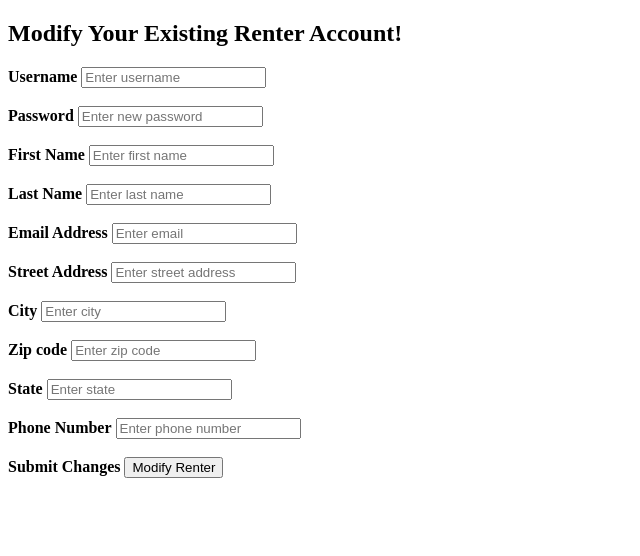
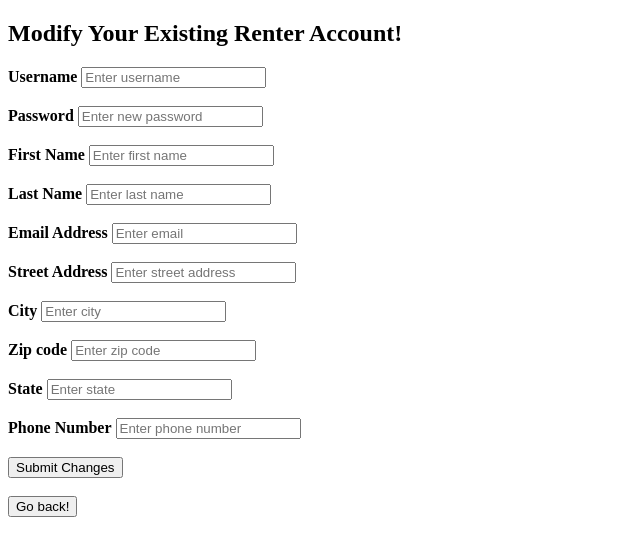
Before and after one commit to aarushiv719/rentaspot, a website: page modifyRenter.html in a window 1280 px wide. Shown: the whole page, without its empty margins (0-640 px from the left). Drawn offline with Linux system fonts and the light colour scheme; no server answers.

Commit message:
Debugged modifyRenter and updated modifyRenter.html

```diff
--- a/modifyRenter.html
+++ b/modifyRenter.html
@@ -8,6 +8,7 @@
 
         window.onload = init;
         function init() {
+
 
             const user = new Request("http://127.0.0.1:3000/getCurrentUser");
             fetch(user)
@@ -145,10 +146,11 @@
     <br>
     <br>
 
-    <label for="submit"><b>Submit Changes</b></label>
-    <input type="submit" value="Modify Renter">
+    <input type="submit" value="Submit Changes">
+      </form>
+<br>
+      <input type="button" value="Go back!" onclick="history.back()">
 
-      </form>
       <div id = "modified-renter-info"></div>
 
 </body>
--- a/webserver.js
+++ b/webserver.js
@@ -141,9 +141,7 @@ const server = http.createServer(function (req, res)
 		req.on("end",async function(){
 			var formvar = qs.parse(body);
 			currentUser = await db.validate_login_renter(formvar.uid, formvar.psw, res);
-			console.log("webserver:");
-			console.log(currentUser);
-			//console.log('db.validate_login_renter() = ' + currentUser);
+			console.log('db.validate_login_renter() = ' + currentUser);
 
 		});
 
@@ -211,7 +209,6 @@ const server = http.createServer(function (req, res)
 		req.on("error",function(e){		});
 
 	  } else if (pathname == '/getCurrentUser' && req.method == 'GET'){
-		//console.log(currentUser);
 		res.writeHead(207, {'Content-Type': 'application/json'});
 		res.end(JSON.stringify(currentUser));
 
```
Also changed, not shown: db_connection.js (+4 -7 lines), index_renter.html (+2 -0 lines).
